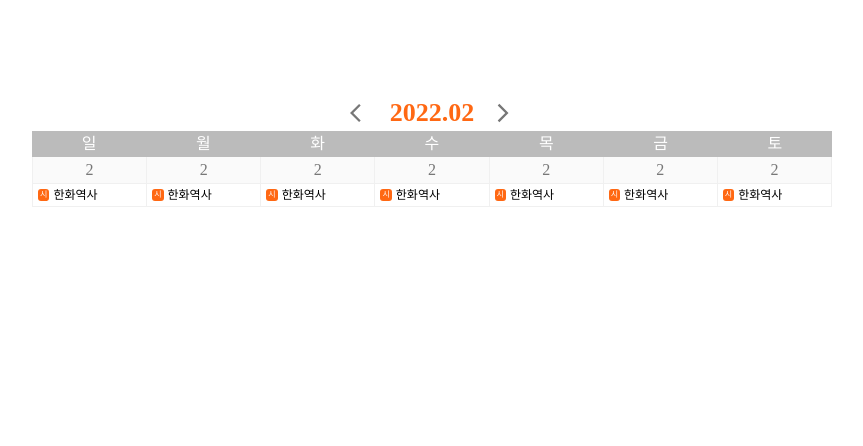
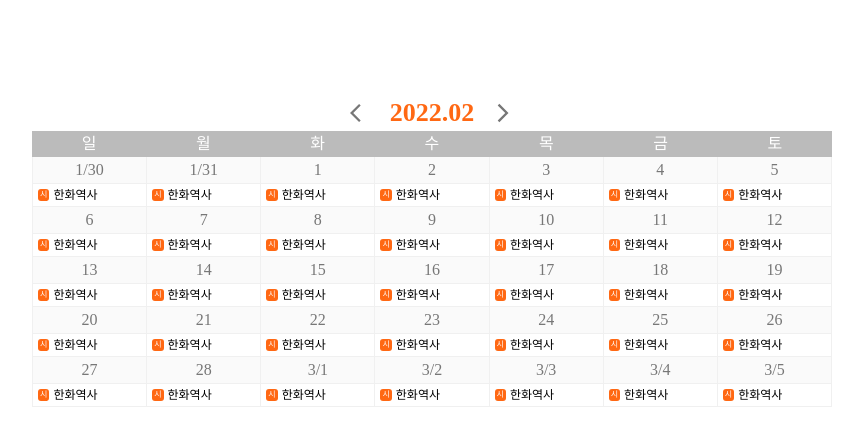
Before and after one commit to bonbon0202/recruitement_calendar, a React (Create React App) app: page / in a window 1280 px wide. Shown: the top 446 px of the page, without its empty margins (208-1071 px from the left). Built offline with nearby package versions, Linux system fonts and the light colour scheme.

Commit message:
Add: dates at calendar

```diff
--- a/src/CalendarLayout/Calendar.tsx
+++ b/src/CalendarLayout/Calendar.tsx
@@ -1,7 +1,7 @@
-import React, { useState, MouseEvent } from 'react';
+import React, { useState } from 'react';
 import moment from 'moment';
 import { MdArrowBackIos, MdArrowForwardIos } from 'react-icons/md'
-import { addOneMonth, minusOneMonth } from 'utils/date';
+import { addOneMonth, minusOneMonth, makeWeekArrayOfMonth } from 'utils/date';
 import { MonthButtonType } from './types';
 import DayTitle from "./DayTitle";
 import Week from './Week';
@@ -9,7 +9,11 @@
 
 const Calendar = () => {
   const monthOfToday = moment().format('YYYY.MM');
+
   const [month, setMonth] = useState(monthOfToday);
+
+  const firstWeek = moment(month).clone().startOf('month').week();
+  const lastWeek = moment(month).clone().endOf('month').week() === 1 ? 53 : moment(month).clone().endOf('month').week();
 
   const handleClickMonthArrow = (type: MonthButtonType) => {
     const result = type === 'previous' ? minusOneMonth(moment(month)) : addOneMonth(moment(month));
@@ -30,7 +34,11 @@
         />
       </div>
       <DayTitle />
-      <Week />
+      {
+        makeWeekArrayOfMonth(firstWeek, lastWeek).map((week, idx) => {
+          return <Week month={month} idx={idx} week={week} />
+        })
+      }
     </section>
   )
 };
--- a/src/CalendarLayout/Week/Week.tsx
+++ b/src/CalendarLayout/Week/Week.tsx
@@ -1,14 +1,24 @@
+import moment from 'moment';
 import Badge from '../../Badge';
 import css from './Week.module.scss';
 
-const Week = () => {
+interface Props {
+  month: string;
+  week: number;
+  idx: number;
+}
+
+const Week: React.FC<Props> = ({ month, week, idx }) => {
+
   return (
     <div className={css.weekWrapper}>
       {
         [...Array(7)].map((_, idx) => {
+          let dates = moment(month).clone().startOf('year').week(week).startOf('week').add(idx, 'day');
+          const previousDate = dates.format('YYYY.MM') !== month;
           return (
             <div key={idx} className={css.oneDayWrapper}>
-              <div className={css.dateBox}>2</div>
+              <div className={css.dateBox}>{dates.format(!previousDate ? 'D' : 'M/D')}</div>
               <div className={css.contentBox}>
                 <div className={css.notice}>
                   <Badge />
--- a/src/utils/date/index.ts
+++ b/src/utils/date/index.ts
@@ -10,3 +10,12 @@
   const result = date.clone().subtract(1, "month").format("YYYY.MM");
   return result;
 };
+
+export const makeWeekArrayOfMonth = (firstWeek: number, lastWeek: number) => {
+  let result: number[] = [];
+  let week = firstWeek;
+  for (week; week <= lastWeek; week++) {
+    result = result.concat(week);
+  }
+  return result;
+};
```
